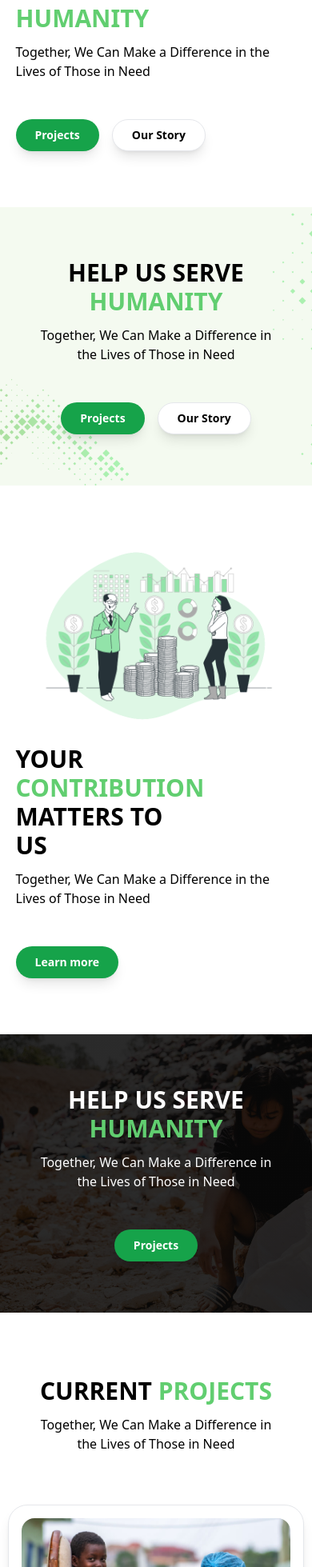
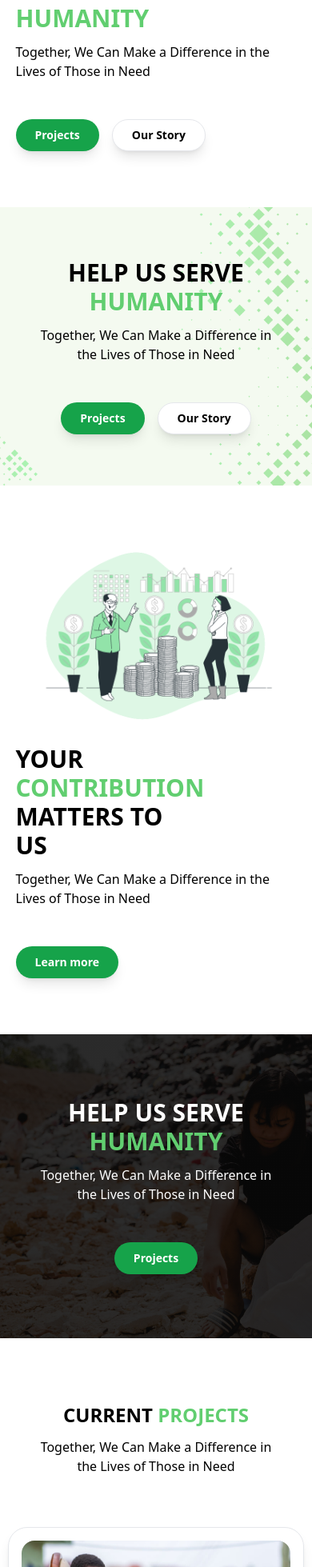
Before and after one commit to ebokes/helpus, a Next.js app: page / in a window 390 px wide. Shown: the part 1060-3019 px from the top of the page at 80% size. Built offline with nearby package versions, Linux system fonts and the light colour scheme.

Commit message:
fix: quick fix

```diff
--- a/app/globals.css
+++ b/app/globals.css
@@ -35,13 +35,14 @@ body {
 .section-bg {
   background-color: #f4faf0;
   background-image: url("/section background.png");
-  background-position: center;
+  /* background-position: center;
   background-size: cover;
-  background-position: fixed;
+  background-position: fixed; */
 }
 .section4-bg {
   background: linear-gradient(90deg, #000000d1, #000000d1),
     url("/poor-children.jpg");
   background-position: center;
   background-size: cover;
+  background-attachment: fixed;
 }
--- a/components/home/projects.tsx
+++ b/components/home/projects.tsx
@@ -9,7 +9,7 @@ const Projects = () => {
     <div className="my-20 max-w-[1200px] mx-auto w-[95%] md:w-[90%]">
       <div className="flex justify-center">
         <div className="flex gap-3 flex-col items-center w-[90%] justify-center">
-          <h1 className="font-extrabold text-3xl sm:text-4xl md:text-5xl text-black1 text-center">
+          <h1 className="font-extrabold text-2xl sm:text-4xl md:text-5xl text-black1 text-center">
             CURRENT <span className="text-primary ">PROJECTS</span>
           </h1>
           <p className="text-black1 text-center w-[90%]">
--- a/components/home/section-2.tsx
+++ b/components/home/section-2.tsx
@@ -4,7 +4,7 @@ import { Button } from "../ui/button";
 const Section2 = () => {
   return (
     <div>
-      <div className="section-bg py-16 bg-cover bg-bottom bg-secondary bg-fixed mx-auto">
+      <div className="section-bg py-16 bg-cover bg-right bg-secondary bg-fixed mx-auto">
         <div className="flex gap-3 flex-col items-center w-[90%] mx-auto">
           <h1 className="font-extrabold text-3xl sm:text-4xl md:text-5xl text-black text-center">
             HELP US SERVE <span className="text-primary ">HUMANITY</span>
--- a/components/home/section-4.tsx
+++ b/components/home/section-4.tsx
@@ -5,9 +5,9 @@ import Link from "next/link";
 const Section4 = () => {
   return (
     <div>
-      <div className="section4-bg py-16 bg-cover bg-bottom bg-secondary bg-fixed">
+      <div className="section4-bg py-20">
         <div className="flex gap-3 max-w-[1200px] mx-auto flex-col items-center w-[90%]">
-          <h1 className="font-extrabold text-3xl text-white1 text-center">
+          <h1 className="font-extrabold text-3xl md:text-4xl  text-white1 text-center">
             HELP US SERVE <span className="text-primary ">HUMANITY</span>
           </h1>
           <p className="text-white1 text-center w-[90%]">
```
